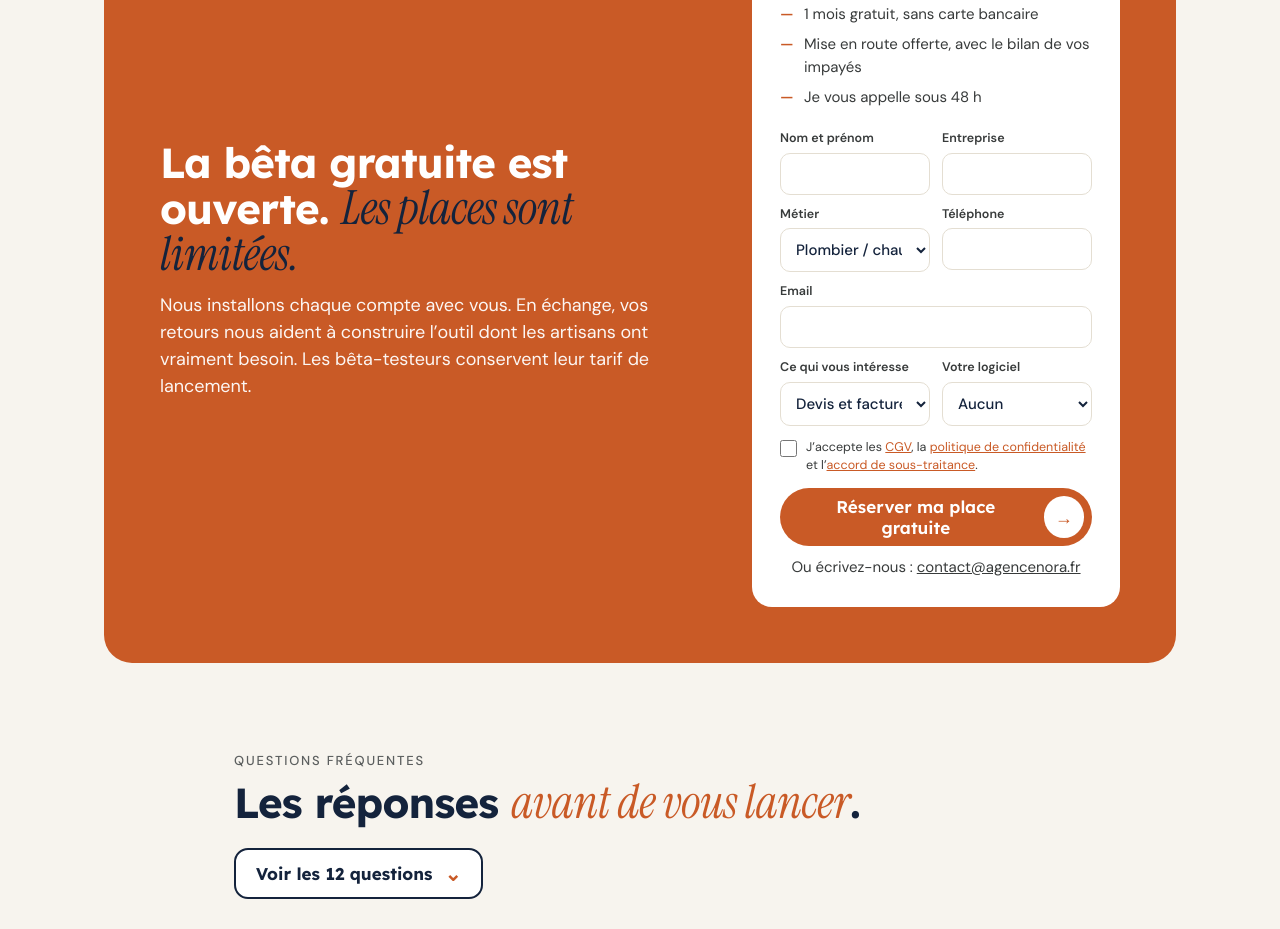
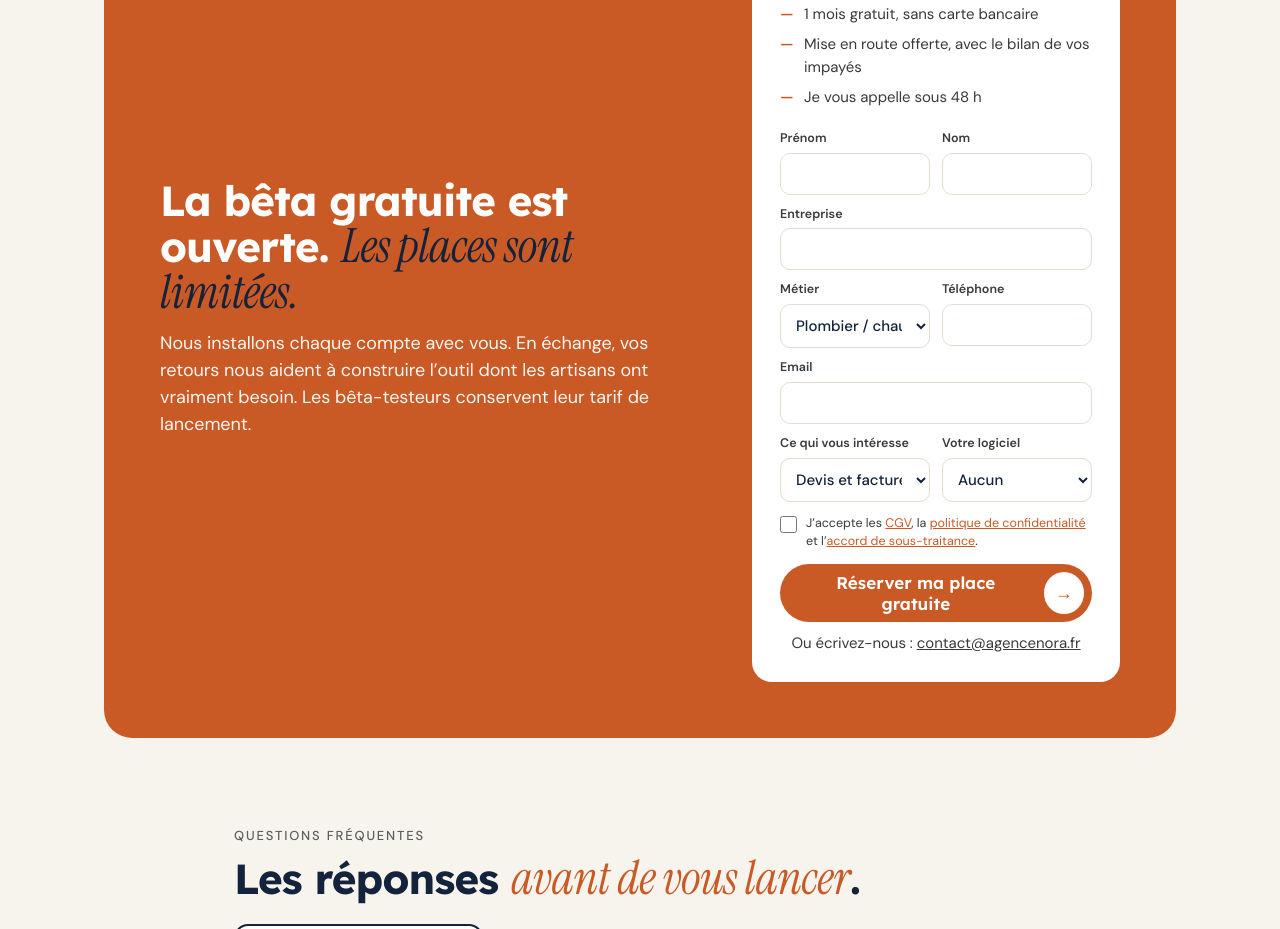
Before and after one commit to Agencenora/Agencenora, a plain HTML site: page index.html in a window 1280 px wide. Shown: the part 6899-7828 px from the top of the page. Drawn offline with Linux system fonts and the light colour scheme.

Commit message:
Add files via upload

```diff
--- a/index.html
+++ b/index.html
@@ -543,8 +543,9 @@ footer .ville{display:block;margin-top:6px;font-size:14px;color:#C9CEDA}
       <ul><li>1 mois gratuit, sans carte bancaire</li><li>Mise en route offerte, avec le bilan de vos impayés</li><li>Je vous appelle sous 48 h</li></ul>
       <form class="ins" id="ins" novalidate>
         <div class="ins-g">
-          <label>Nom et prénom<input name="nom" autocomplete="name" required></label>
-          <label>Entreprise<input name="entreprise" autocomplete="organization" required></label>
+          <label>Prénom<input name="prenom" autocomplete="given-name" required></label>
+          <label>Nom<input name="nom" autocomplete="family-name" required></label>
+          <label class="ins-l">Entreprise<input name="entreprise" autocomplete="organization" required></label>
           <label>Métier<select name="metier"><option>Plombier / chauffagiste</option><option>Électricien</option><option>Maçon</option><option>Menuisier</option><option>Peintre / plaquiste</option><option>Couvreur</option><option>Paysagiste</option><option>Autre</option></select></label>
           <label>Téléphone<input name="telephone" type="tel" autocomplete="tel" required></label>
           <label class="ins-l">Email<input name="email" type="email" autocomplete="email" required></label>
```
Also changed, not shown: insta.html (+3 -2 lines), sms.html (+3 -2 lines), tiktok.html (+3 -2 lines).
